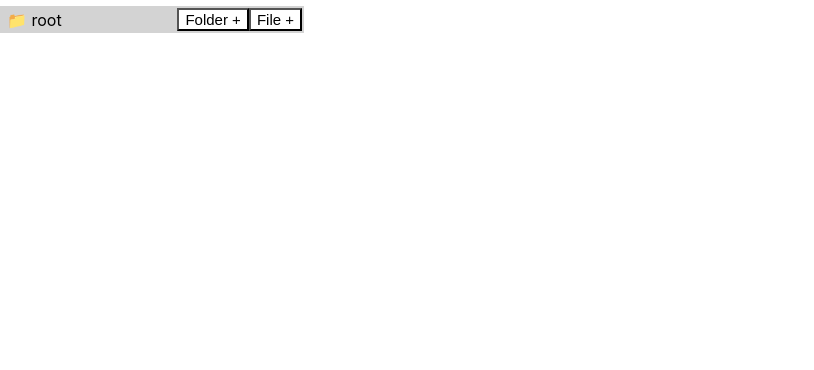
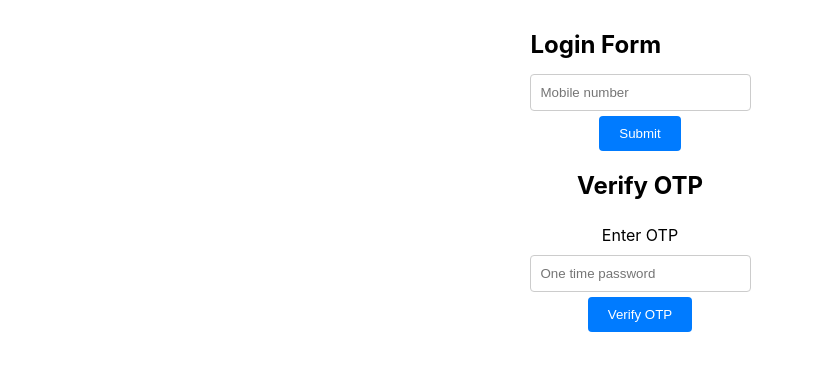
Before and after one commit to akashnayak3009/structure_algo, a React (Create React App) app: page / in a window 1280 px wide. Shown: the top 370 px of the page, without its empty margins (0-814 px from the left). Built offline with nearby package versions, Linux system fonts and the light colour scheme; no server answers.

Commit message:
verify otp

```diff
--- a/package.json
+++ b/package.json
@@ -8,9 +8,12 @@
     "@testing-library/user-event": "^13.5.0",
     "axios": "^1.5.0",
     "chart.js": "^4.4.0",
+    "firebase": "^10.5.0",
+    "otp-input-react": "^0.3.0",
     "react": "^18.2.0",
     "react-chartjs-2": "^5.2.0",
     "react-dom": "^18.2.0",
+    "react-otp-input": "^3.1.0",
     "react-scripts": "5.0.1",
     "web-vitals": "^2.1.4"
   },
--- a/src/App.js
+++ b/src/App.js
@@ -1,5 +1,6 @@
 import './App.css';
 import File from './projects/FileExplorer/File';
+import Verify from './projects/VerifyOtp/VerifyOtp';
 // import Pagination from './projects/Pagination/Pagination';
 // import ProgressBar from './projects/ProgreesBar/ProgressBar';
 // import Timer from './projects/Timer/Timer';
@@ -21,7 +22,7 @@ function App() {
       {/* <ProgressBar/> */}
       {/* <Bmi/> */}
       {/* <Translate/> */}
-      <File/>
+      <Verify/>
     </div>
   );
 }
--- /dev/null
+++ b/src/projects/VerifyOtp/VerifyOtp.css
@@ -0,0 +1,62 @@
+.verify-otp-container {
+    display: flex;
+    flex-direction: column;
+    align-items: center;
+    margin: 20px;
+  }
+
+  .verify-otp-container h2 {
+    font-size: 24px;
+    margin: 10px 0;
+  }
+
+  #loginForm, #otpForm {
+    display: flex;
+    flex-direction: column;
+    align-items: center;
+    margin: 10px;
+  }
+
+  #sign-in-button {
+    /* Add styles for the sign-in button container if needed */
+  }
+
+  input[type="text"], input[type="number"] {
+    width: 100%;
+    padding: 10px;
+    margin: 5px 0;
+    border: 1px solid #ccc;
+    border-radius: 4px;
+  }
+
+  button[type="submit"] {
+    background-color: #007bff;
+    color: #fff;
+    padding: 10px 20px;
+    border: none;
+    border-radius: 4px;
+    cursor: pointer;
+  }
+
+  #recaptcha-container {
+    /* Add styles for the reCAPTCHA container if needed */
+  }
+
+  .input-field {
+    display: flex;
+    flex-direction: column;
+    align-items: center;
+  }
+
+  label {
+    margin: 5px 0;
+  }
+
+  .main-button {
+    background-color: #007bff;
+    color: #fff;
+    padding: 10px 20px;
+    border: none;
+    border-radius: 4px;
+    cursor: pointer;
+  }
--- /dev/null
+++ b/src/projects/VerifyOtp/VerifyOtp.jsx
@@ -0,0 +1,101 @@
+
+import React, { useEffect, useState } from 'react';
+import OTPInput from 'otp-input-react';
+import '../VerifyOtp/VerifyOtp.css';
+import { auth } from './firebase-config';
+import { RecaptchaVerifier, signInWithPhoneNumber } from 'firebase/auth';
+
+const Verify = () => {
+
+
+  const [otp, setOtp] = useState();
+
+
+  useEffect(() => {
+    window.recaptchaVerifier = new RecaptchaVerifier( auth,
+        "recaptcha-container", {
+            size: "invisible",
+            callback: function(response) {
+                console.log("Captcha Resolved");
+            },
+            defaultCountry: "IN",
+        }
+    );
+}, []);
+
+const loginSubmit = (e) => {
+    e.preventDefault();
+
+    let phone_number = e.target.mobile.value;
+    const appVerifier = window.recaptchaVerifier;
+
+
+        signInWithPhoneNumber(auth,phone_number, appVerifier)
+        .then((confirmationResult) => {
+            // SMS sent. Prompt user to type the code from the message, then sign the
+            // user in with confirmationResult.confirm(code).
+            console.log("otp sent");
+            window.confirmationResult = confirmationResult;
+            // ...
+        })
+        .catch((error) => {
+          console.log("SMS Not sent")
+        });
+};
+const otpSubmit = (e) => {
+    e.preventDefault();
+
+    let opt_number = e.target.otp_value.value;
+
+    window.confirmationResult
+        .confirm(opt_number)
+        .then((confirmationResult) => {
+            console.log(confirmationResult);
+            console.log("success");
+            // window.open("/", "_self");
+        })
+        .catch((error) => {
+           console.log("couldn't sign in");
+        });
+};
+const [user, setUser] = useState([]);
+
+auth.onAuthStateChanged((user) => {
+    if (user) {
+        setUser(user);
+    }
+});
+
+  return (
+    <div className="verify-otp-container">
+        <div>
+       <h2>Login Form</h2>
+         <form id="loginForm" onSubmit={loginSubmit}>
+           <div id="sign-in-button"></div>
+           <input type="text" name="mobile" placeholder="Mobile number" required/>
+           <button type="submit">Submit</button>
+         </form>
+         <div id="recaptcha-container"></div>
+      </div>
+      <h2>Verify OTP</h2>
+      <div className="form-wrapper" onSubmit={otpSubmit}>
+          <form id="otpForm">
+            <div className="input-field">
+              <label>Enter OTP</label>
+              <input
+                type="number"
+                placeholder="One time password"
+                name="otp_value"
+                autoComplete="false"
+              />
+            </div>
+            <button className="main-button" type="submit">
+              Verify OTP
+            </button>
+          </form>
+        </div>
+    </div>
+  );
+};
+
+export default Verify;
--- /dev/null
+++ b/src/projects/VerifyOtp/firebase-config.js
@@ -0,0 +1,23 @@
+// Import the functions you need from the SDKs you need
+import { initializeApp } from "firebase/app";
+import { getAuth } from "firebase/auth";
+
+// TODO: Add SDKs for Firebase products that you want to use
+// https://firebase.google.com/docs/web/setup#available-libraries
+
+// Your web app's Firebase configuration
+// For Firebase JS SDK v7.20.0 and later, measurementId is optional
+const firebaseConfig = {
+  apiKey: "AIzaSyDSRTBcTt4jPAfGGCzW-2YsQ7QoIqOe2XY",
+  authDomain: "user-management-f8009.firebaseapp.com",
+  projectId: "user-management-f8009",
+  storageBucket: "user-management-f8009.appspot.com",
+  messagingSenderId: "173965844370",
+  appId: "1:173965844370:web:5a559aa3e236fa265aeb4b",
+  measurementId: "G-BS6P0DGX7X"
+};
+
+// Initialize Firebase
+const app = initializeApp(firebaseConfig);
+
+export const auth= getAuth(app);
```
Also changed, not shown: 1 other file (tests, documents, lock files or other folders).
